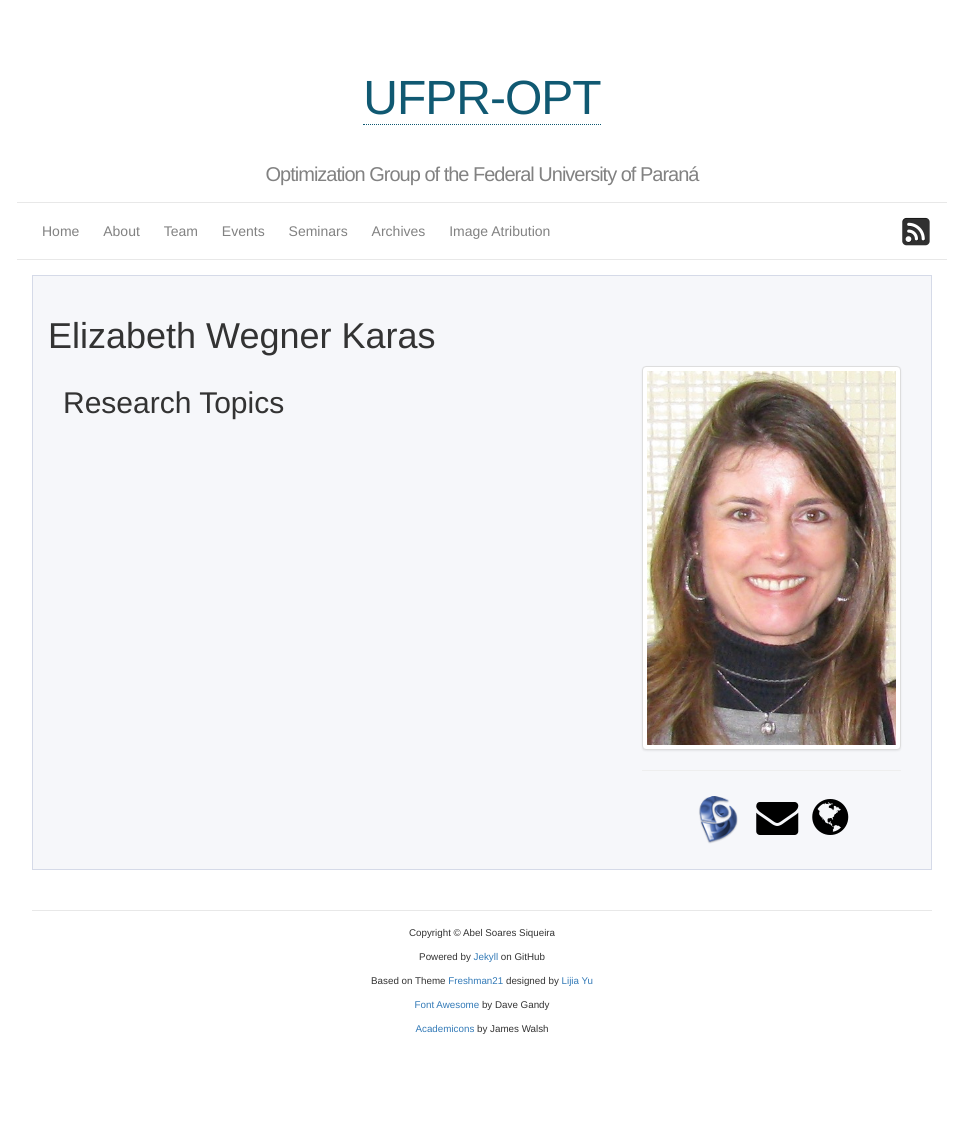
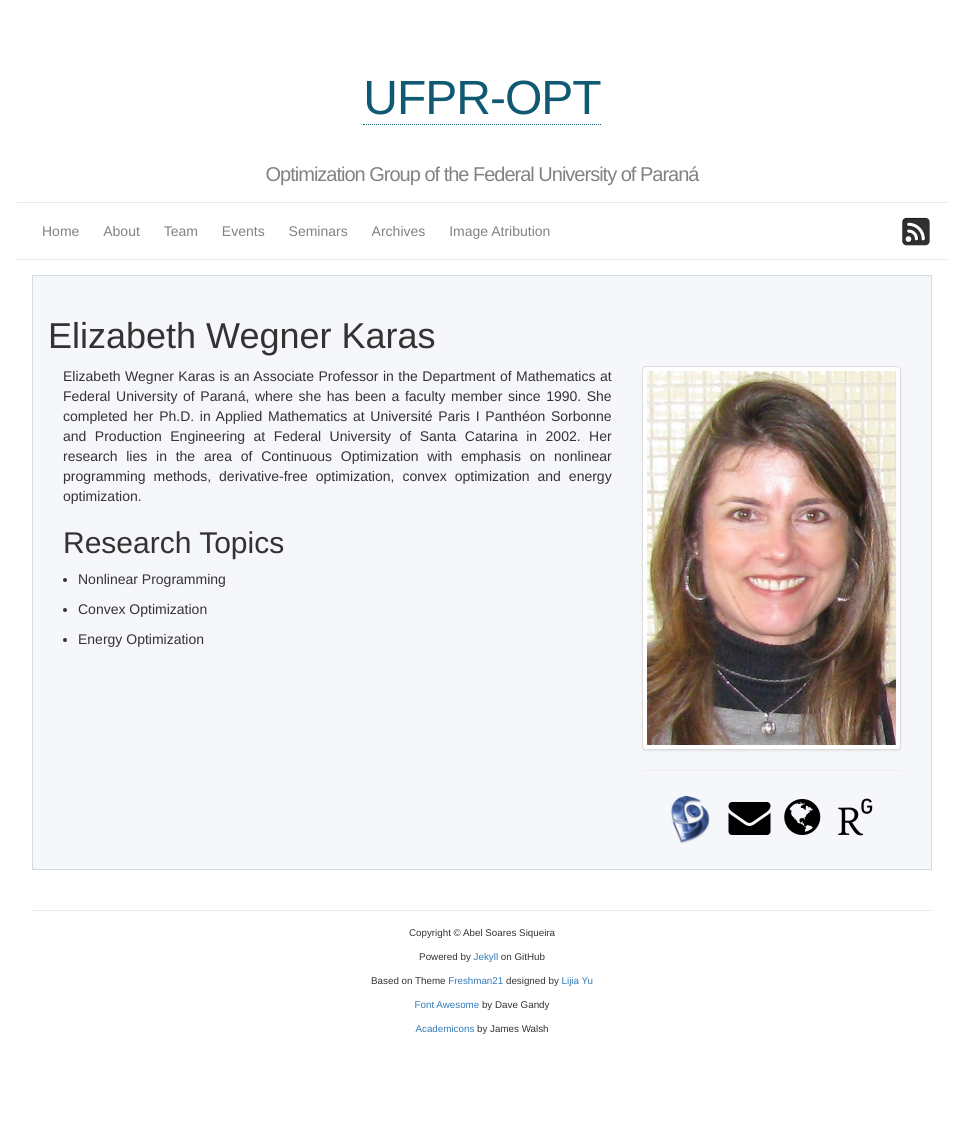
Before and after one commit to ufpr-pde/ufpr-opt.github.io, a Jekyll site: the page built from team/elizabethkaras.md, in a window 1280 px wide. Shown: the whole page, without its empty margins (158-1121 px from the left). Built offline with Jekyll 4.4.1, drawn with Linux system fonts in a browser that asks for light colours; some web fonts are replaced.

Commit message:
Add Elizabeth's short bio

```diff
--- a/team/elizabethkaras.md
+++ b/team/elizabethkaras.md
@@ -2,3 +2,12 @@
 layout: team_member
 key: elizabethkaras
 ---
+
+Elizabeth Wegner Karas is an Associate Professor in the Department of
+Mathematics at Federal University of Paraná, where she has been a
+faculty member since 1990. She completed her Ph.D. in Applied
+Mathematics at Université Paris I Panthéon Sorbonne  and Production
+Engineering at Federal University of Santa Catarina in 2002. Her
+research lies in the area of Continuous Optimization with emphasis on
+nonlinear programming methods, derivative-free optimization, convex
+optimization and energy optimization.
```
Also changed, not shown: _data/team.yml (+7 -2 lines).
